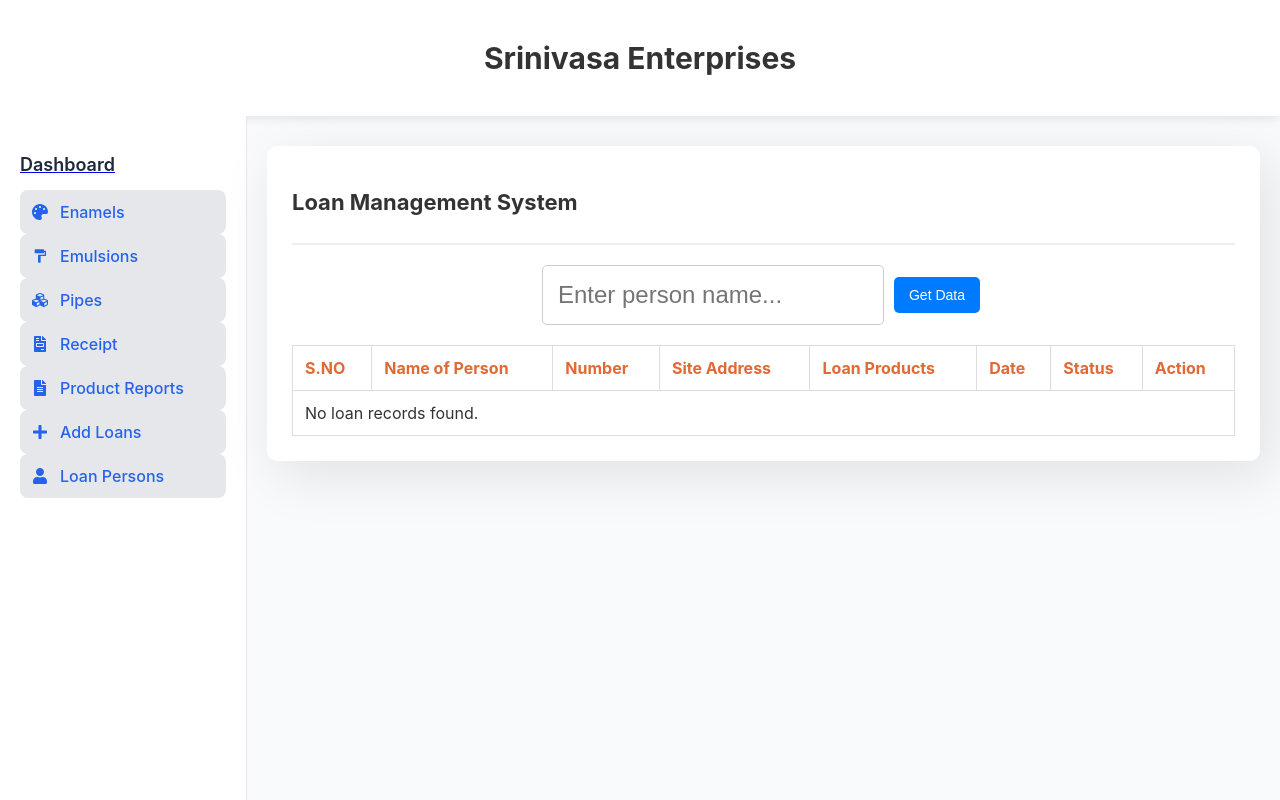
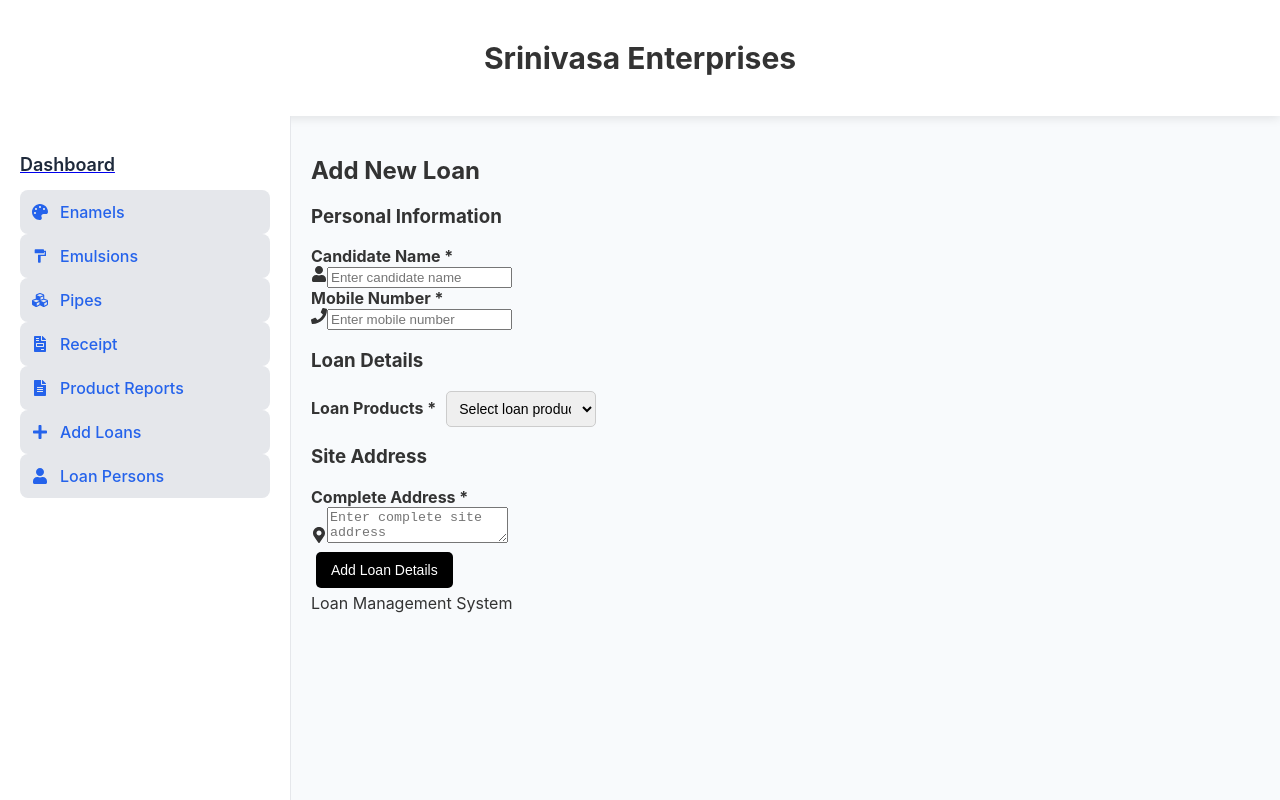
Before and after one commit to Jaiindra1/Srinivasa, a React (Create React App) app: page /AddLoans in a window 1280 px wide. Shown: the top 800 px of the page. Built offline with nearby package versions, Linux system fonts and the light colour scheme.

Commit message:
Update index.js

```diff
--- a/src/components/AddLoans/index.js
+++ b/src/components/AddLoans/index.js
@@ -1,146 +1,146 @@
 import { useState } from "react";
-// eslint-disable-next-line no-unused-vars
-import { FaUsers, FaFileAlt } from "react-icons/fa";
+import { FaUser, FaPhone, FaMapMarkerAlt } from "react-icons/fa";
 import "./index.css";
 
-const LoanPersons = () => {
-    const [searchQuery, setSearchQuery] = useState("");
-    const [loanData, setLoanData] = useState([]); // Initially empty
-    const [loading, setLoading] = useState(false);
-    const [error, setError] = useState(null);
-    const [statusUpdates, setStatusUpdates] = useState({}); // Store selected status changes
+const AddLoan = () => {
+    const [formData, setFormData] = useState({
+        candidateName: "",
+        mobileNumber: "",
+        loanProduct: "",
+        address: "",
+        EmulsionsData: "",
+        createdAt: new Date().toISOString().slice(0, 19).replace("T", " ")
+    });
 
-    // Handle search input
-    const handleSearch = (e) => setSearchQuery(e.target.value);
+    // Handle Input Change
+    const handleChange = (e) => {
+        const { name, value } = e.target;
+        let updatedFormData = { ...formData, [name]: value };
 
-    // Fetch data from API on button click
-    const fetchLoanData = async () => {
-        setLoading(true);
-        setError(null);
+        // If "Paints Loan" is selected, get Emulsions Data from localStorage
+        if (name === "loanProduct" && value === "Paints-loan") {
+            const emulsionsData = localStorage.getItem("EmulsionData");
+            if (emulsionsData) {
+                const parsedData = JSON.parse(emulsionsData);
+                updatedFormData = { ...updatedFormData, EmulsionsData: parsedData };
+            }
+        }
+
+        setFormData(updatedFormData);
+    };
+
+    // Handle Form Submission
+    const handleSubmit = async (e) => {
+        e.preventDefault();
+
+        if (!formData.candidateName || !formData.mobileNumber || !formData.loanProduct || !formData.address || !formData.createdAt) {
+            alert("Please fill in all required fields.");
+            return;
+        }
+
         try {
-            const response = await fetch("https://srinivasa-backend.onrender.com/loans");
-            if (!response.ok) throw new Error("Failed to fetch loan data");
+            const response = await fetch("https://srinivasa-backend.onrender.com/add-loan", {
+                method: "POST",
+                headers: { "Content-Type": "application/json" },
+                body: JSON.stringify(formData),
+            });
+
             const data = await response.json();
+            console.log("Server Response:", data); // Debugging line 🔍
 
-            console.log("Fetched loan data:", data); // 🔍 Debugging log
-
-            setLoanData(data);
-        } catch (err) {
-            setError(err.message);
-            setLoanData([]); // Reset data on error
-        } finally {
-            setLoading(false);
+            if (response.ok) {
+                alert("Loan details submitted successfully!"); // ✅ This should work
+                localStorage.clear(); // Clear local storage after submission
+                setFormData({ candidateName: "", mobileNumber: "", loanProduct: "", address: "", EmulsionsData: "" });
+            } else {
+                alert("Error: " + (data.error || "Something went wrong"));
+            }
+        } catch (error) {
+            console.error("Submission error:", error);
+            alert("Failed to submit loan details. Please try again.");
         }
     };
 
-    // 🔥 Corrected Filtering
-    const filteredData = loanData.filter((item) =>
-        item?.candidateName?.toLowerCase().includes(searchQuery.toLowerCase())
-    );
-
-    // Handle status selection
-    const handleStatusChange = (id, newStatus) => {
-        setStatusUpdates((prev) => ({ ...prev, [id]: newStatus }));
-    };
-
-    // Update status in backend and frontend
-    const updateLoanStatus = async (id) => {
-        const newStatus = statusUpdates[id];
-
-        if (!newStatus) return alert("Please select a new status before updating!");
-
-        try {
-            const response = await fetch(`https://srinivasa-backend.onrender.com/loans/${id}`, {
-                method: "PATCH",
-                headers: { "Content-Type": "application/json" },
-                body: JSON.stringify({ status: newStatus }),
-            });
-
-            if (!response.ok) throw new Error("Failed to update status");
-
-            // Update state to reflect new status instantly
-            setLoanData((prevData) =>
-                prevData.map((item) =>
-                    item.id === id ? { ...item, status: newStatus } : item
-                )
-            );
-
-            alert("Status updated successfully!");
-        } catch (error) {
-            console.error("Error updating status:", error);
-            alert("Error updating status. Try again.");
-        }
-    };
 
     return (
-        <div className="container">
-            <header className="dashboard-header">
-                <h2>Loan Management System</h2>
-            </header>
+        <div className="loan-container">
+            <h2 className="loan-title">Add New Loan</h2>
 
-            {/* Search Bar */}
-            <div className="search-container">
-                <input type="text" placeholder="Enter person name..." value={searchQuery} onChange={handleSearch} />
-                <button className="fetch-btn" onClick={fetchLoanData}>
-                    Get Data
-                </button>
-            </div>
+            <form className="loan-form" onSubmit={handleSubmit}>
+                {/* Personal Information */}
+                <div className="form-section">
+                    <h3>Personal Information</h3>
+                    <div className="input-group">
+                        <label>Candidate Name *</label>
+                        <div className="input-field">
+                            <FaUser className="icon" />
+                            <input
+                                type="text"
+                                name="candidateName"
+                                placeholder="Enter candidate name"
+                                value={formData.candidateName}
+                                onChange={handleChange}
+                                required
+                            />
+                        </div>
+                    </div>
 
-            {/* Display loading or error message */}
-            {loading && <p>Loading loan details...</p>}
-            {error && <p className="error-message">{error}</p>}
+                    <div className="input-group">
+                        <label>Mobile Number *</label>
+                        <div className="input-field">
+                            <FaPhone className="icon" />
+                            <input
+                                type="tel"
+                                name="mobileNumber"
+                                placeholder="Enter mobile number"
+                                value={formData.mobileNumber}
+                                onChange={handleChange}
+                                required
+                            />
+                        </div>
+                    </div>
+                </div>
 
-            {/* Loan Data Table */}
-            {!loading && !error && (
-                <table className="loan-table">
-                    <thead>
-                        <tr>
-                            <th>S.NO</th>
-                            <th>Name of Person</th>
-                            <th>Number</th>
-                            <th>Site Address</th>
-                            <th>Loan Products</th>
-                            <th>Date</th>
-                            <th>Status</th>
-                            <th>Action</th>
-                        </tr>
-                    </thead>
-                    <tbody>
-                        {filteredData.length > 0 ? (
-                            filteredData.map((item, index) => (
-                                <tr key={item.id}>
-                                    <td>{index + 1}</td>
-                                    <td>{item.candidateName}</td>
-                                    <td>{item.mobileNumber}</td>
-                                    <td>{item.address}</td>
-                                    <td className="loan-data">{item.LoanData}</td>
-                                    <td>{item.createdAt}</td>
-                                    <td>
-                                        {/* Dropdown for selecting status */}
-                                        <select
-                                            value={statusUpdates[item.id] || item.status}
-                                            onChange={(e) => handleStatusChange(item.id, e.target.value)}
-                                        >
-                                            <option value="Pending">Pending</option>
-                                            <option value="Closed">Closed</option>
-                                        </select>
-                                    </td>
-                                    <td>
-                                        {/* Button to apply status change */}
-                                        <button onClick={() => updateLoanStatus(item.id)}>Change</button>
-                                    </td>
-                                </tr>
-                            ))
-                        ) : (
-                            <tr>
-                                <td colSpan="8">No loan records found.</td>
-                            </tr>
-                        )}
-                    </tbody>
-                </table>
-            )}
+                {/* Loan Details */}
+                <div className="form-section">
+                    <h3>Loan Details</h3>
+                    <div className="input-group">
+                        <label>Loan Products *</label>
+                        <select name="loanProduct" value={formData.loanProduct} onChange={handleChange} required>
+                            <option value="">Select loan product</option>
+                            <option value="Paints-loan">Paints Loan</option>
+                            <option value="car-loan">PVC or CPVC Loan</option>
+                            <option value="business-loan">Electronics Loan</option>
+                        </select>
+                    </div>
+
+                </div>
+
+                {/* Site Address */}
+                <div className="form-section">
+                    <h3>Site Address</h3>
+                    <div className="input-group">
+                        <label>Complete Address *</label>
+                        <div className="input-field">
+                            <FaMapMarkerAlt className="icon" />
+                            <textarea
+                                name="address"
+                                placeholder="Enter complete site address"
+                                value={formData.address}
+                                onChange={handleChange}
+                                required
+                            />
+                        </div>
+                    </div>
+                </div>
+
+                {/* Submit Button */}
+                <button type="submit" className="submit-btn">Add Loan Details</button>
+            </form>
+
+            <footer> Loan Management System</footer>
         </div>
     );
 };
 
-export default LoanPersons;
+export default AddLoan;
```
